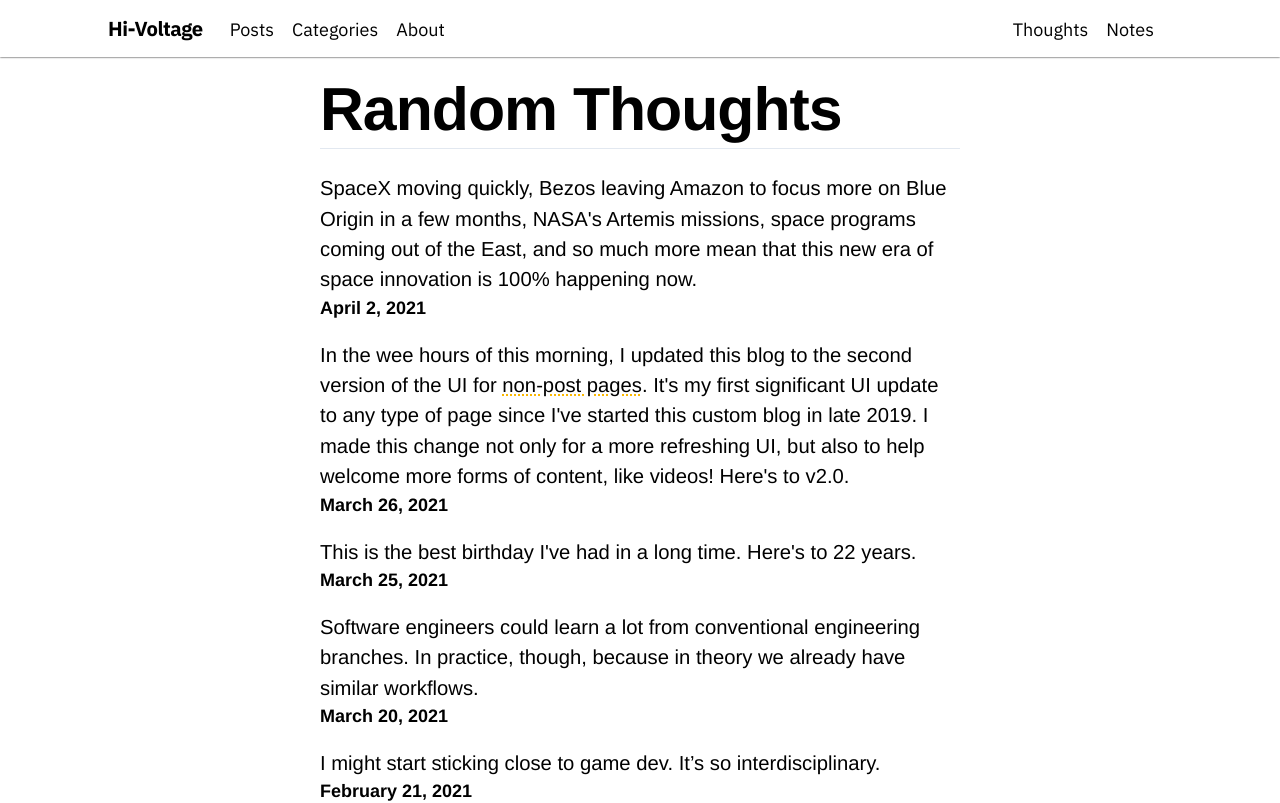
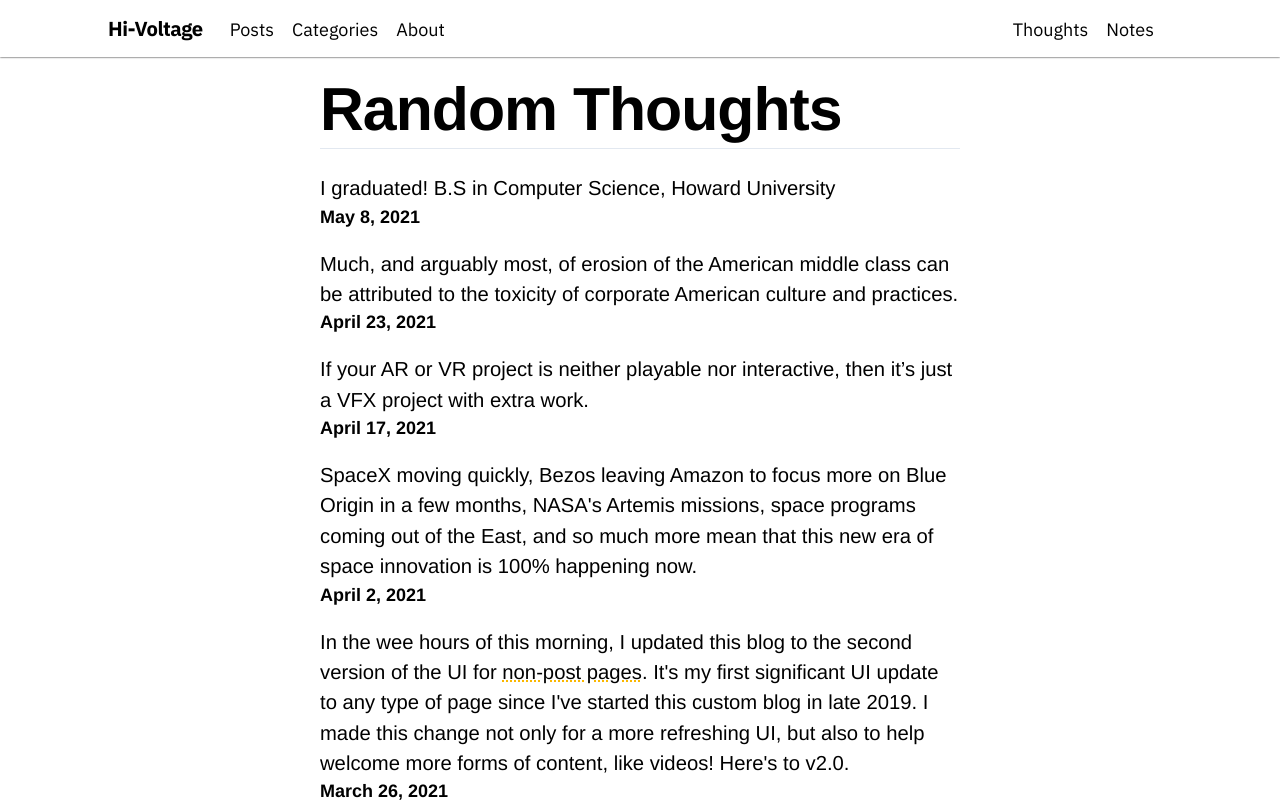
Before and after one commit to aunyks/blog, a Next.js app: page /thoughts/random in a window 1280 px wide. Shown: the top 803 px of the page. Built offline with nearby package versions, Linux system fonts and the light colour scheme.

Commit message:
I graduated again!

```diff
--- a/pages/thoughts/random.js
+++ b/pages/thoughts/random.js
@@ -11,6 +11,15 @@ export default function RandomThoughts() {
       description="Miscellaneous thoughts with no category."
       noFooter
     >
+      <Thought date="2021-05-07">
+        I graduated! B.S in Computer Science, Howard University
+      </Thought>
+      <Thought date="2021-04-22">
+        Much, and arguably most, of erosion of the American middle class can be attributed to the toxicity of corporate American culture and practices.
+      </Thought>
+      <Thought date="2021-04-16">
+        If your AR or VR project is neither playable nor interactive, then it’s just a VFX project with extra work.
+      </Thought>
       <Thought date="2021-04-01">
         SpaceX moving quickly, Bezos leaving Amazon to focus more on Blue Origin in a few months, NASA's Artemis missions, space programs coming out of the East, and so much more mean that this new era of space innovation is 100% happening now.
       </Thought>
```
